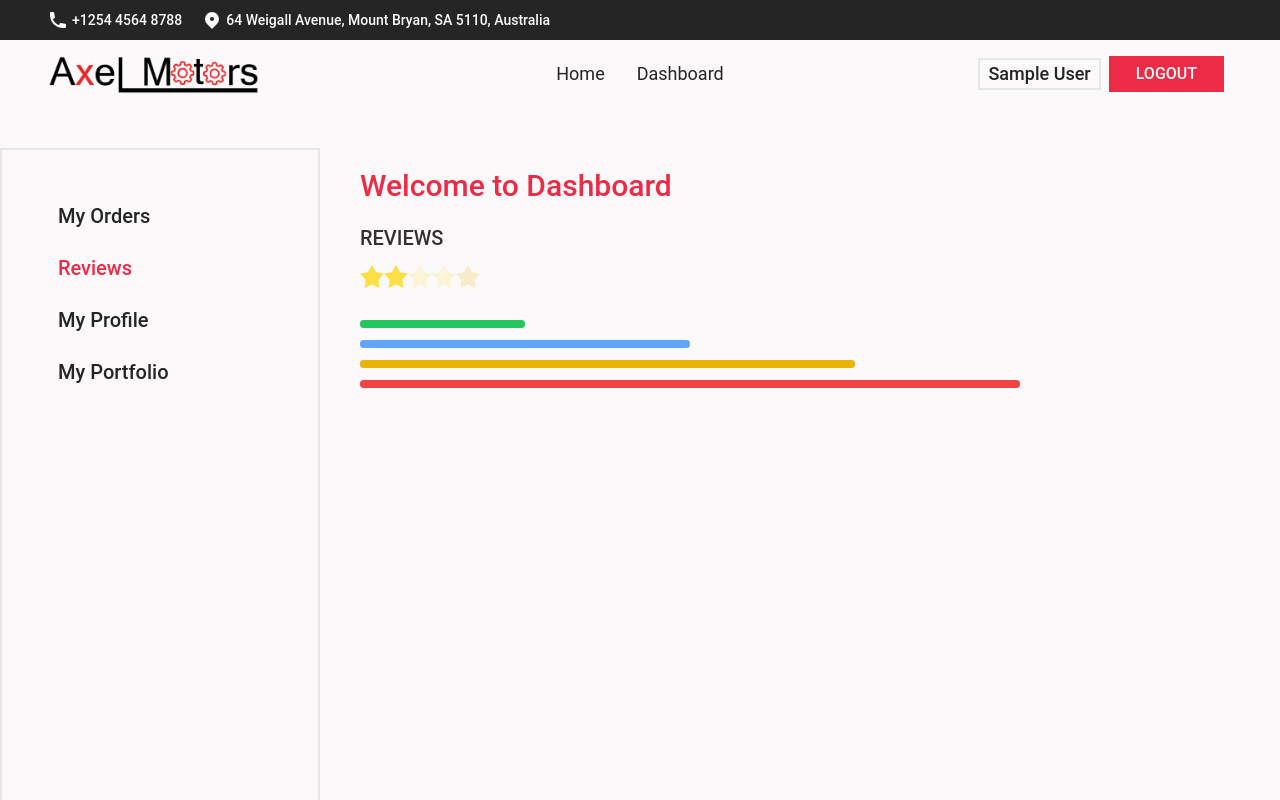
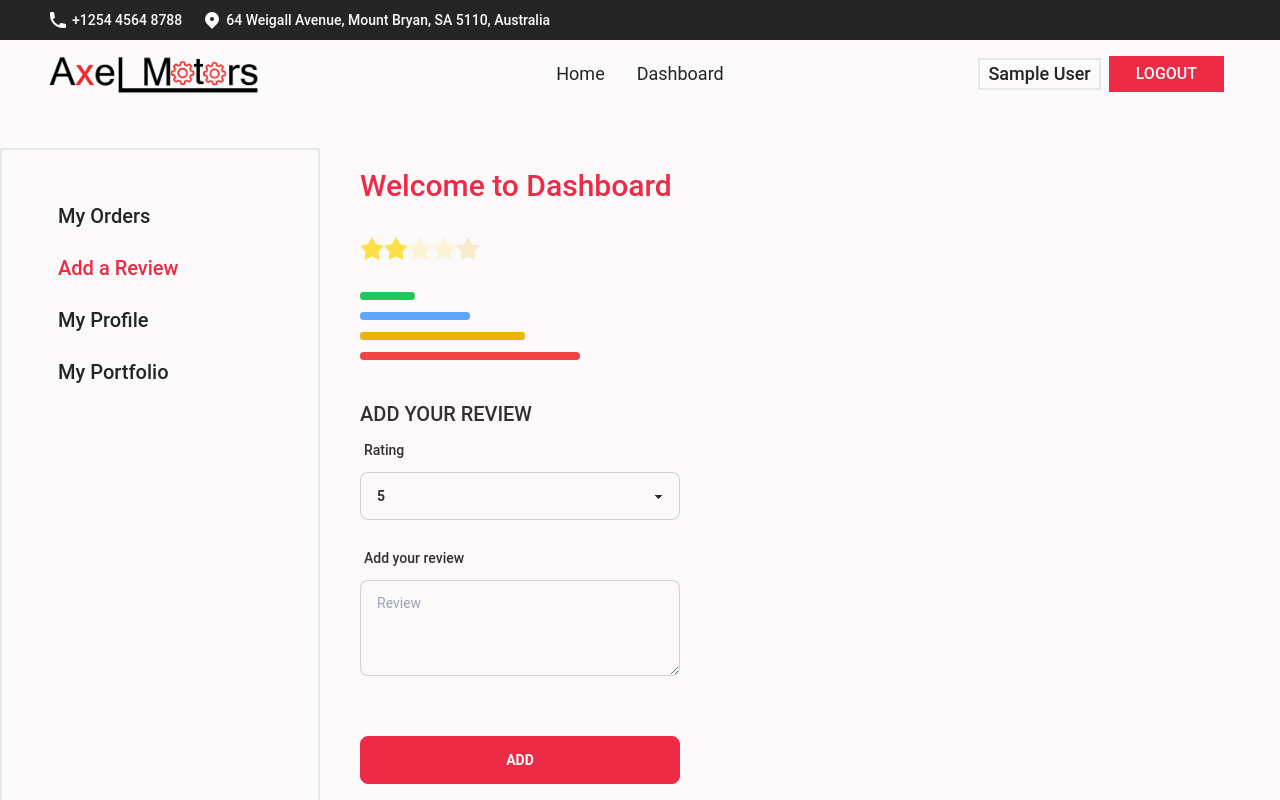
Before and after one commit to Maria-07/Axel-Motors, a React (Create React App) app: page /dashboard/reviews in a window 1280 px wide. Shown: the top 800 px of the page. Built offline with nearby package versions, Linux system fonts and the light colour scheme; no server answers; sample sign-in values are in the browser's storage; the HTML template or start-up script is replaced by a standard one.

Commit message:
add a review implement

```diff
--- a/src/Pages/Dashboard/AddReview.js
+++ b/src/Pages/Dashboard/AddReview.js
@@ -1,10 +1,49 @@
 import React from "react";
+import { useAuthState } from "react-firebase-hooks/auth";
+import { useForm } from "react-hook-form";
+import { toast } from "react-toastify";
+import auth from "../../firebase.init";
 
 const AddReview = () => {
+  const [user] = useAuthState(auth);
+  let errorMessage;
+
+  const {
+    register,
+    formState: { errors },
+    handleSubmit,
+    reset,
+  } = useForm();
+
+  const onSubmit = async (data) => {
+    // console.log(data);
+    const addReview = {
+      name: user.displayName,
+      email: user.email,
+      rating: data.rating,
+      review: data.review,
+    };
+    console.log(addReview);
+
+    fetch(`http://localhost:5000/review`, {
+      method: "POST",
+      headers: {
+        "Content-Type": "application/json",
+      },
+      body: JSON.stringify(addReview),
+    })
+      .then((response) => response.json())
+      .then((data) => {
+        if (data.insertedId) {
+          toast.dark(`Hey 👋, Your profile is added`);
+        }
+        console.log("Success:", data);
+      });
+    reset();
+  };
   return (
     <div>
       <div className="">
-        <h1 className="text-xl font-medium">REVIEWS</h1>
         <div class="rating rating-md my-3">
           <input
             type="radio"
@@ -33,7 +72,7 @@ const AddReview = () => {
             class="mask mask-star-2 bg-yellow-500"
           />
         </div>
-        <div className=" my-5 w-3/4">
+        <div className=" my-5 w-1/4">
           <div class="w-1/4 bg-gray-200 h-2 mb-3">
             <div class="bg-green-500 h-2 rounded-md"></div>
           </div>
@@ -48,6 +87,65 @@ const AddReview = () => {
           </div>
         </div>
       </div>
+
+      <div>
+        <form onSubmit={handleSubmit(onSubmit)}>
+          <h1 className="text-xl font-medium mt-10">ADD YOUR REVIEW</h1>
+          {/* Ratings  */}
+          <label className="label">
+            <span className="label-text font-medium my-1">Rating</span>
+          </label>
+
+          <select
+            {...register("rating")}
+            class="select select-bordered w-full max-w-xs mb-4"
+          >
+            <option disabled selected>
+              5
+            </option>
+            <option>4</option>
+            <option>3</option>
+            <option>2</option>
+            <option>1</option>
+          </select>
+
+          {/* review comment  */}
+          <div class="form-control">
+            <label className="label">
+              <span className="label-text font-medium my-1">
+                Add your review
+              </span>
+            </label>
+            <textarea
+              class="textarea textarea-bordered h-24 w-full max-w-xs"
+              placeholder="Review"
+              {...register("review", {
+                required: {
+                  value: true,
+                  message: "review is required **",
+                },
+              })}
+            ></textarea>
+            <label className="label">
+              <span className="label-text-alt">
+                {" "}
+                {errors.review?.type === "required" && (
+                  <p className=" text-red-500">{errors.review.message}</p>
+                )}
+              </span>
+            </label>
+          </div>
+          <br />
+          {errorMessage}
+
+          {/* submit  */}
+          <input
+            className={`btn btn-primary my-5 text-white max-w-xs  w-full`}
+            type="submit"
+            value={"Add"}
+          />
+        </form>
+      </div>
     </div>
   );
 };
--- a/src/Pages/Dashboard/Dashboard.js
+++ b/src/Pages/Dashboard/Dashboard.js
@@ -44,7 +44,7 @@ const Dashboard = () => {
                     className=" font-medium text-xl"
                     to={"/dashboard/reviews"}
                   >
-                    Reviews
+                    Add a Review
                   </CustomLink>
                 </li>
               </>
```
